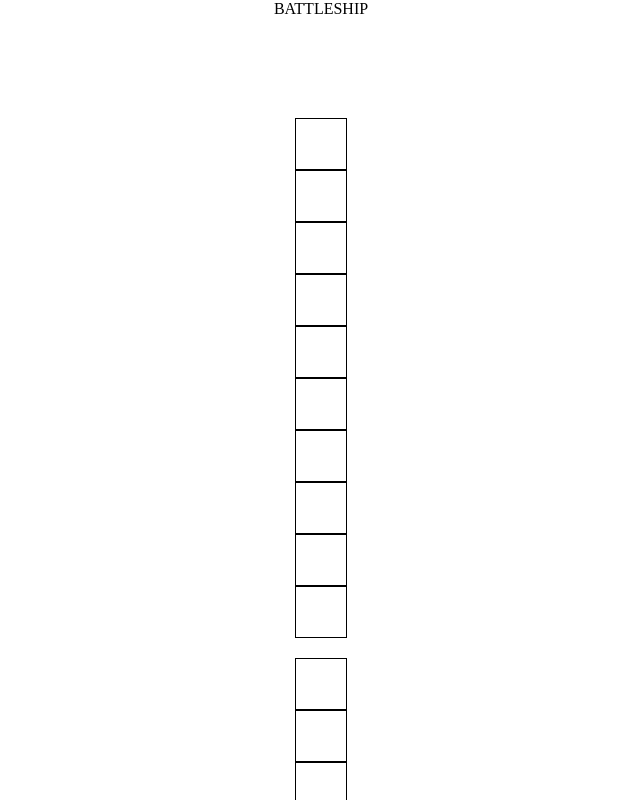
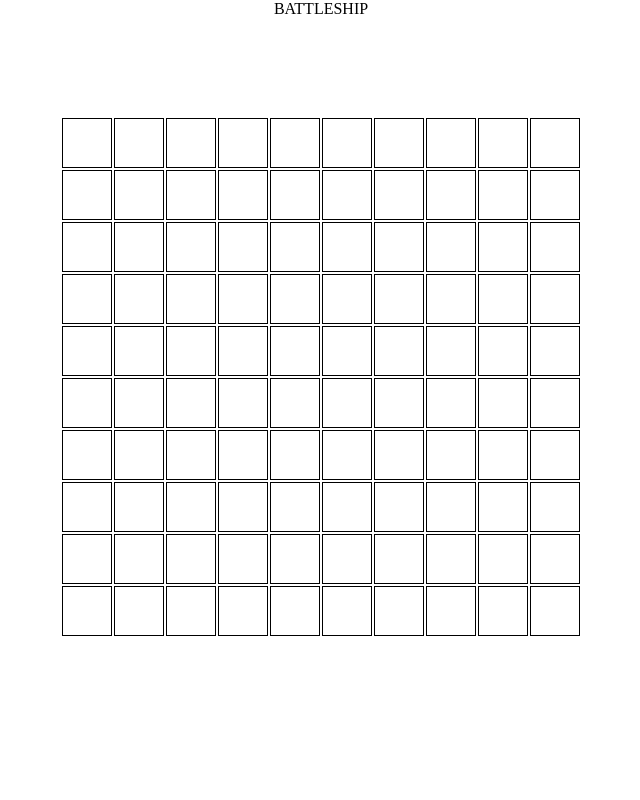
Before and after one commit to connorwarme/battleship, a website built with webpack: page dist/index.html in a window 1280 px wide. Both pictures are taken after a click on the button "Start Game!". Shown: the top 800 px of the page, without its empty margins (319-959 px from the left). Built offline with nearby package versions, Linux system fonts and the light colour scheme.

Commit message:
Board displays! Simple styling

```diff
--- a/src/boardDOM.js
+++ b/src/boardDOM.js
@@ -2,16 +2,18 @@
 
 // render gameboards on page
 
-const buildBoard = (object, parentDOM) => {
+const buildBoard = (object) => {
     const board = object.board;
+    const displayBoard = createElement('div', {class: 'displayBoard'});
     for (let i = 0; i<board.length; i++) {
-        const gridCol = createElement('div', {class: `col${i}`});
-        parentDOM.appendChild(gridCol);
+        const gridCol = createElement('div', {class: `col`, id: `${i}`});
+        displayBoard.appendChild(gridCol);
         for (let j = 0; j < board[i].length; j++) {
-            const gridCell = createElement('div', {class: `cell`, id: `${i} ${j}`});
+            const gridCell = createElement('div', {class: `cell`, id: `[${i}, ${j}]`});
             gridCol.appendChild(gridCell);
         }
     }
+    return displayBoard;
 }
 
 export default buildBoard;
--- a/src/gameloop.js
+++ b/src/gameloop.js
@@ -45,7 +45,7 @@
     let playerTurn = true;
     const switchTurns = () => playerTurn = !playerTurn;
     const initialTurn = (parentDOM) => {
-        buildBoard(gb1, parentDOM);
+        parentDOM.appendChild(buildBoard(gb1));
     }
     const turn = (input) => {
         console.log(input);
--- a/src/style.css
+++ b/src/style.css
@@ -14,9 +14,18 @@
     justify-items: center;
     margin: 100px 0;
 }
-.mainContainer > div > div {
-    height: 50px;
-    width: 50px;
+.displayBoard {
+    display: grid;
+    grid-template-columns: repeat(10, 1fr);
+    gap: 2px;
+}
+.col {
+    display: grid;
+    gap: 2px;
+}
+.cell {
+    height: 48px;
+    width: 48px;
     border: 1px solid black;
 }
 .footerContainer {
```
Also changed, not shown: dist/gameloop.bundle.js, dist/index.bundle.js.
